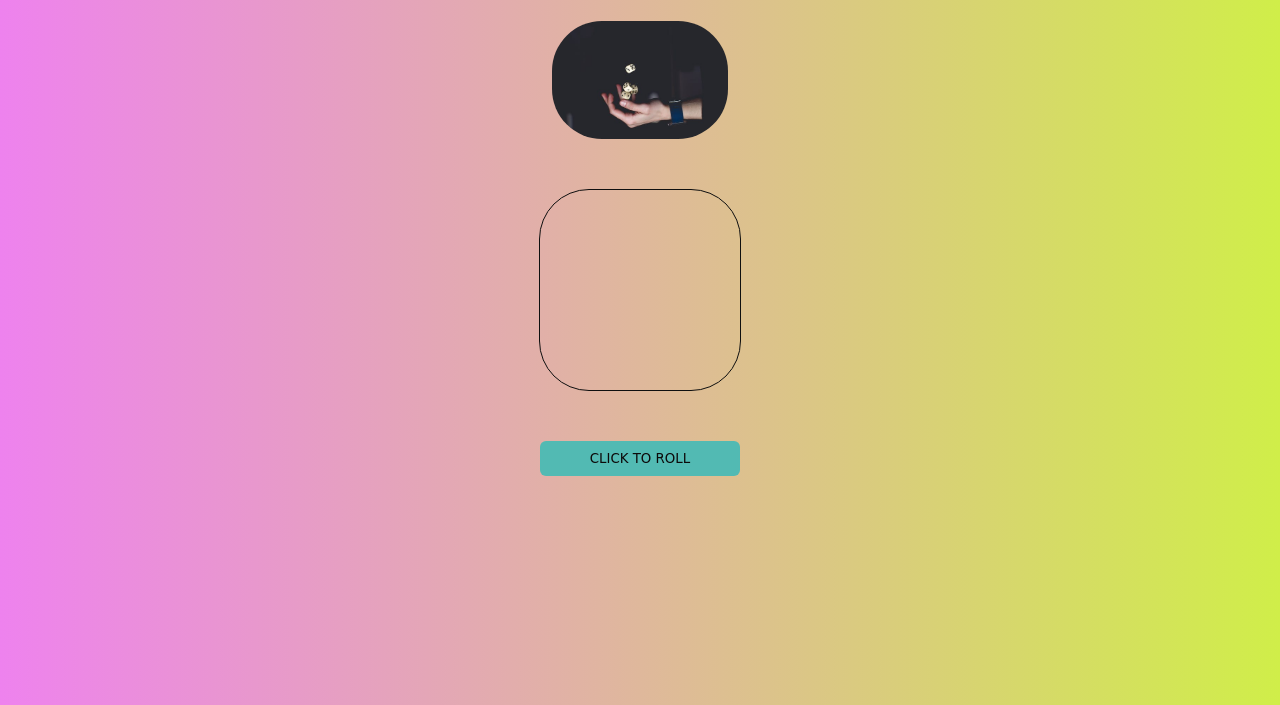
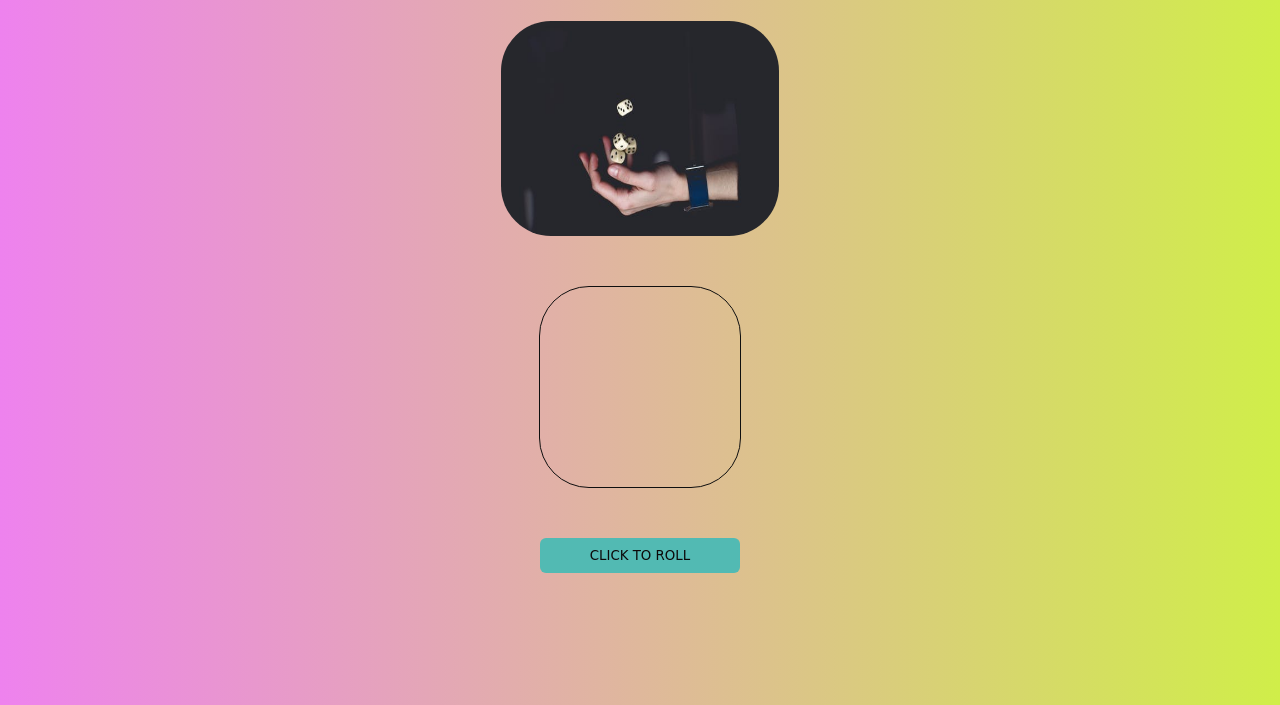
Before and after one commit to sudharsanapraanesh/Rolling-Dice, a plain HTML site: page index.html in a window 1280 px wide. Shown: the part 95-800 px from the top of the page. Drawn offline with Linux system fonts and the light colour scheme; a web font is replaced by a local one.

Commit message:
Update style.css

```diff
--- a/style.css
+++ b/style.css
@@ -8,7 +8,6 @@ body{
     background-image: linear-gradient(to right,violet , rgb(208, 238, 73));
 }
 img{
-    width:14%;
     border-radius: 50px;
 }
 h1{
@@ -34,3 +33,21 @@ button {
   border-radius: 50px;
   font-size:80px;
 }
+@media (min-width:768px){
+    img{
+        width:23%;
+        height:13%;
+    }
+}
+@media only screen and (min-width:1224px){
+    img{
+        width:15%;
+        height:25%;
+    }
+}
+@media only screen and (min-device-width:768px) and (max-device-width:1024px){
+    img{
+       width:22%;
+        height:29%;
+    }
+}
```
